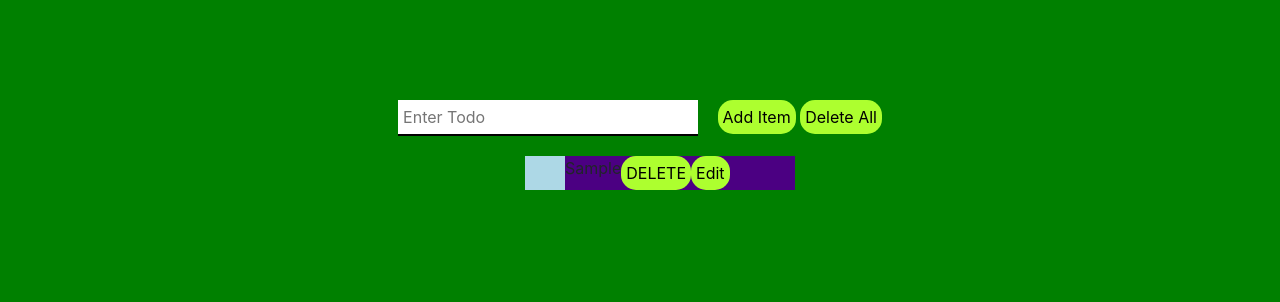
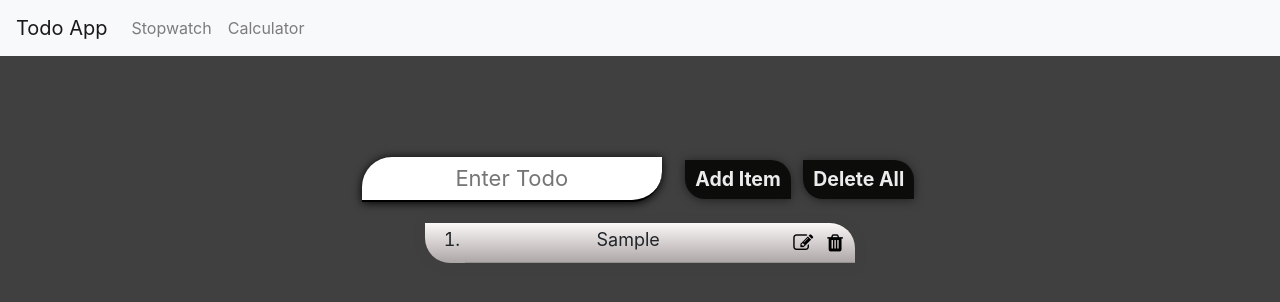
Before and after one commit to adiltarq/Todo-App, a plain HTML site: page index.html in a window 1280 px wide. Both pictures are taken after typing "Sample" into the empty fields and a click on the button "Add Item". Drawn offline with nearby package versions, Linux system fonts and the light colour scheme.

Commit message:
Todo app Done

```diff
--- a/app.js
+++ b/app.js
@@ -1,3 +1,4 @@
+
 var list = document.getElementById("list");
 
 
@@ -11,16 +12,18 @@ function addTodo() {
 
   // delete button////////////////////////////////
   var delBtn = document.createElement("button");
-  var DelText = document.createTextNode("DELETE");
+  var delIcon = document.createElement("i")
+  delIcon.setAttribute("class","fa fa-trash")
   delBtn.setAttribute("onclick", "deleteItem(this)");
   delBtn.setAttribute("class", "liBtn");
-  delBtn.appendChild(DelText);
+  delBtn.appendChild(delIcon);
 
   // edit Button/////////////////////////////////////////?
   var editBtn = document.createElement("button");
-  var editBtnTxt = document.createTextNode("Edit");
+  var editicon = document.createElement("i")
+  editicon.setAttribute("class","fa fa-pencil-square-o")
   editBtn.setAttribute("class", "liBtn")
-  editBtn.appendChild(editBtnTxt);
+  editBtn.appendChild(editicon);
   editBtn.setAttribute("onclick", "Edit(this)");
 
 
@@ -43,7 +46,6 @@ function Edit(s) {
   var newEditVal = document.createElement("input")
   newEditVal.setAttribute("type","text")
   newEditVal.setAttribute("value","text")
-  console.log(newEditVal.value)
 
 // var editValue = document.createElement("input")
 // editValue.setAttribute("type","text")
@@ -52,7 +54,6 @@ function Edit(s) {
 // console.log(editValue)
 
   s.parentNode.firstChild.nodeValue = editVal;
-  console.log(s.parentNode.firstChild.NodesValue);
 }
 
 function deleteItem(a) {
--- a/index.html
+++ b/index.html
@@ -4,12 +4,30 @@
     <meta charset="UTF-8">
     <meta name="viewport" content="width=device-width, initial-scale=1.0">
     <link rel="stylesheet" href="https://stackpath.bootstrapcdn.com/bootstrap/4.5.0/css/bootstrap.min.css" integrity="sha384-9aIt2nRpC12Uk9gS9baDl411NQApFmC26EwAOH8WgZl5MYYxFfc+NcPb1dKGj7Sk" crossorigin="anonymous">
+    <link rel="stylesheet" href="https://cdnjs.cloudflare.com/ajax/libs/font-awesome/4.7.0/css/font-awesome.min.css">
     <link rel="stylesheet" href="style.css">
     <title>Document</title>
 </head>
 <body>
+  <nav class="navbar navbar-expand-lg navbar-light bg-light">
+    <a class="navbar-brand " href="#">Todo App</a>
+    <button class="navbar-toggler" type="button" data-toggle="collapse" data-target="#navbarText" aria-controls="navbarText" aria-expanded="false" aria-label="Toggle navigation">
+      <span class="navbar-toggler-icon"></span>
+    </button>
+        <div class="collapse navbar-collapse" id="navbarText">
+      <ul class="navbar-nav mr-auto">
+        <li class="nav-item">
+          <a class="nav-link" href="https://stopwatch-8a130.web.app/">Stopwatch<span class="sr-only">(current)</span></a>
+        </li>
+        <li class="nav-item">
+          <a class="nav-link" href="https://calculator-9ef67.web.app/">Calculator</a>
+        </li>
+             </ul>
+
+    </div>
+  </nav>
     <div class="main-div">
-        <input type="text" id="todo-item" placeholder="Enter Todo">
+        <input type="text" id="todo-item" placeholder="Enter Todo" maxlength="30">
         <button onclick="addTodo()">Add Item</button>
         <button onclick="deleteAll()">Delete All</button>
     </div>
@@ -18,31 +36,7 @@
 
         </ol>
     </div>
-<!-- Button trigger modal -->
-<!-- <button type="button" class="btn btn-primary" data-toggle="modal" data-target="#exampleModal">
-    Launch demo modal
-  </button> -->
 
-  <!-- Modal -->
-  <!-- <div class="modal fade" id="exampleModal" tabindex="-1" role="dialog" aria-labelledby="exampleModalLabel" aria-hidden="true">
-    <div class="modal-dialog">
-      <div class="modal-content">
-        <div class="modal-header">
-          <h5 class="modal-title" id="exampleModalLabel">Modal title</h5>
-          <button type="button" class="close" data-dismiss="modal" aria-label="Close">
-            <span aria-hidden="true">&times;</span>
-          </button>
-        </div>
-        <div class="modal-body" id="newEditValModal" >
-          ...
-        </div>
-        <div class="modal-footer">
-          <button type="button" class="btn btn-secondary" data-dismiss="modal">Close</button>
-          <button type="button" class="btn btn-primary">Save changes</button>
-        </div>
-      </div>
-    </div>
-  </div> -->
 </body>
 <script src="app.js"></script>
 <script src="https://code.jquery.com/jquery-3.5.1.slim.min.js" integrity="sha384-DfXdz2htPH0lsSSs5nCTpuj/zy4C+OGpamoFVy38MVBnE+IbbVYUew+OrCXaRkfj" crossorigin="anonymous"></script>
--- a/style.css
+++ b/style.css
@@ -1,6 +1,6 @@
 body{
     text-align: center;
-    background-color: green;
+    background-color: rgb(65, 64, 64);
 }
 .EditValueFunc{
     position: absolute;
@@ -23,34 +23,70 @@ body{
     padding: 5px;
     margin-right: 15px;
     transition: .8s;
+    text-align: center;
+    font-size: 22px;
+    box-shadow: black 0px 1px 10px;
+    border-bottom-right-radius: 30px;
+    border-top-left-radius: 30px;
 }
 .main-div button{
-    padding: 5px;
-    border-radius: 15px;
+    border-bottom-left-radius: 20px;
+    border-top-right-radius: 20px;
     border: 0px;
     outline: none;
-    background-color: greenyellow;
+    background-color: rgb(12, 12, 11);
+    font-size: 19.5px;
+    font-weight: bold;
+    color: rgb(236, 236, 236);
+    margin: 4px;
+    padding: 5px 10px 5px 10px;
+    box-shadow: rgb(32, 32, 32) 0px 1px 10px;
+}
+.main-div button:hover{
+    transition: .7s;
+    color: black;
+    background-color: white;
+    box-shadow: white 1px 1px 6px;
 }
 .liBtn{
-    padding: 5px;
-    border-radius: 15px;
-    border: 0px;
     outline: none;
-    background-color: greenyellow;
+    float: right;
+    padding: 2px;
+    border: 0;
+    background: none;
+    margin-right: 10px;
+    font-size: 20px;
+    margin-bottom: 2px;
+}
+.liBtn:hover{
+    color: rgb(241, 35, 35);
+    outline: none;
 }
 .main-div input:hover{
-    border-bottom: 2px solid rgb(212, 24, 24);
+    border-bottom: 2px solid rgb(37, 37, 37);
+    box-shadow: white 0px 1px 10px;
 }
 
 
 #list{
-    background-color: lightblue;
-    width: 230px;
+    background-color: rgb(232, 233, 233);
+    background-image: linear-gradient(rgb(252, 248, 248), rgb(172, 165, 165));
+    width: 430px;
     margin: 0 auto;
+    display: flex;
+    flex-direction: column;
+    border-bottom-left-radius: 25px;
+    border-top-right-radius: 25px;
+    box-shadow: rgb(63, 62, 62) 0px 1px 10px;
+
 }
 #list li{
-    width: 230px;
-    display: flex;
-    flex-direction: row;
-    background-color: indigo;
+    width: 100%;
+    margin-top: 3px;
+    border-bottom: 1px solid rgba(78, 78, 78, 0.26);
+    font-size: 18px;
 }
+#list li:hover{
+    background-color: rgba(43, 39, 39, 0.055);
+    border-bottom: 1px solid blue;
+}
```
